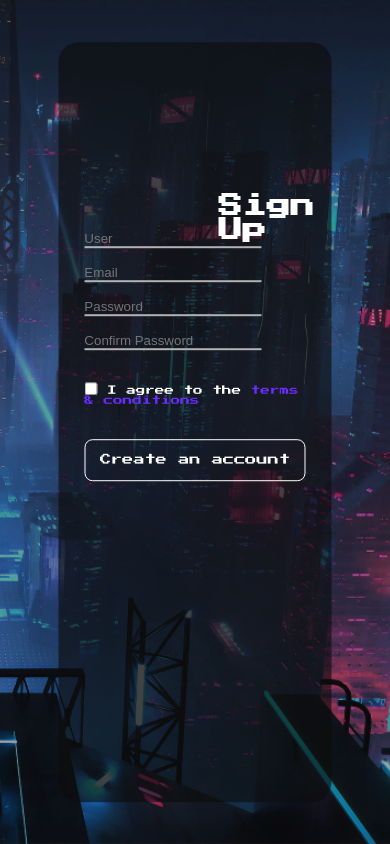
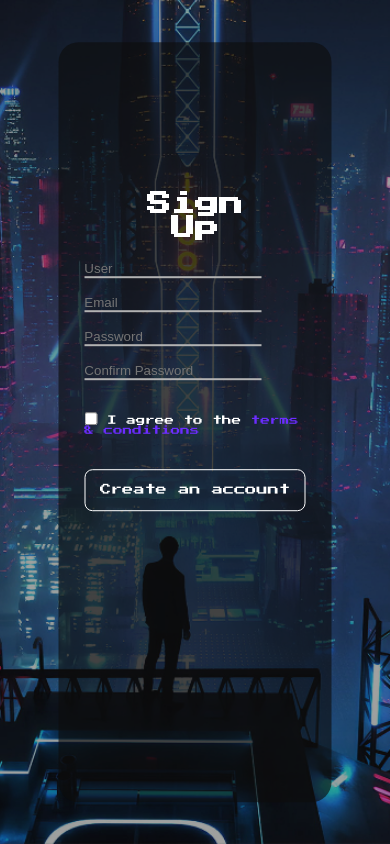
Before and after one commit to Franconobile/User_Login_Register, a plain HTML site: page register.html in a window 390 px wide. Drawn offline with Linux system fonts and the light colour scheme; files whose address does not match are found by name.

Commit message:
Responsive register form

```diff
--- a/regstyle.css
+++ b/regstyle.css
@@ -120,3 +120,36 @@ img {
     width: 100%;
     height: 100%;
 }
+
+/* Media query */
+
+@media only screen and (max-width: 600px) {
+    body {
+
+        flex-direction: column;
+    }
+
+    .img-area {
+        background-position: left;
+        height: 100%;
+        left: -20em;
+        right: 0;
+        z-index: -1;
+    }
+
+    .reg-card {
+        padding: 5em;
+
+    }
+
+    .h1 {
+        padding: 0;
+        margin-top: -50px;
+        text-align: center;
+    }
+
+    .form {
+        margin: 0;
+        padding: 0;
+    }
+}
```
